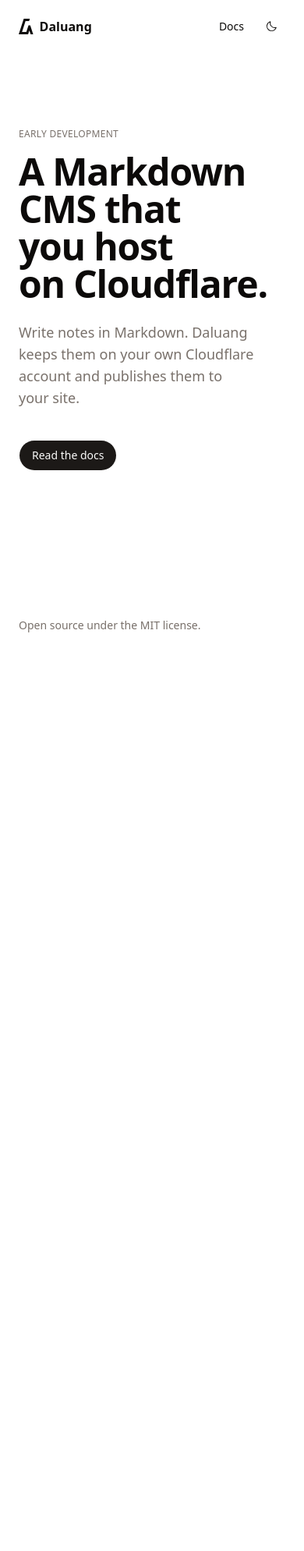
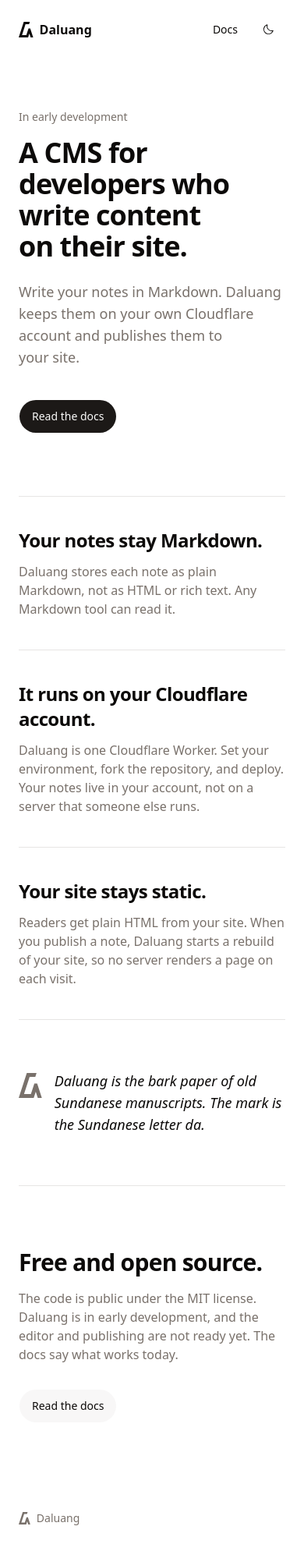
Before and after one commit to rimzzlabs/daluang, an Astro site in the folder apps/web/: page / in a window 390 px wide. Shown: the whole page at 78% size. Before the commit the page ends 844 px from the top, so only its background shows below. Built offline with nearby package versions, Linux system fonts and the light colour scheme; Astro itself is replaced by a stand-in of ours.

Commit message:
feat(web): write the copy of the landing page
The headline is the slogan: a CMS for developers who write content on
their site. Three points state the decisions that are made: notes stay
Markdown, the CMS runs on your Cloudflare account, and the site stays
static. The page says that the editor and publishing are not ready.

ThemeToggle takes a className, so the landing page gives it a 44 px
tap target on a phone.

```diff
--- a/apps/web/src/pages/404.astro
+++ b/apps/web/src/pages/404.astro
@@ -5,9 +5,9 @@
 
 <BaseLayout title="Page not found · Daluang" description="This page does not exist.">
 	<main class="mx-auto flex w-full max-w-3xl flex-1 flex-col items-start justify-center px-6 py-24">
-		<p class="font-mono text-xs tracking-wide text-muted-foreground uppercase">404</p>
+		<p class="font-mono text-sm text-muted-foreground">404</p>
 		<h1 class="mt-4 font-serif text-4xl font-semibold tracking-tight">Page not found.</h1>
-		<a href="/" class={buttonVariants({ variant: "outline", size: "lg", className: "mt-8" })}>
+		<a href="/" class={buttonVariants({ variant: "outline", size: "lg", className: "mt-8 h-11" })}>
 			Go to the home page
 		</a>
 	</main>
--- a/apps/web/src/pages/index.astro
+++ b/apps/web/src/pages/index.astro
@@ -3,11 +3,27 @@
 import { DaluangMark } from "@daluang/ui/components/daluang-mark";
 import { ThemeToggle } from "@daluang/ui/components/theme-toggle";
 import BaseLayout from "@/layouts/base-layout.astro";
+
+// Each point is a decision that is already made. AGENTS.md has the open decisions.
+const points = [
+	{
+		heading: "Your notes stay Markdown.",
+		body: "Daluang stores each note as plain Markdown, not as HTML or rich text. Any Markdown tool can read it.",
+	},
+	{
+		heading: "It runs on your Cloudflare account.",
+		body: "Daluang is one Cloudflare Worker. Set your environment, fork the repository, and deploy. Your notes live in your account, not on a server that someone else runs.",
+	},
+	{
+		heading: "Your site stays static.",
+		body: "Readers get plain HTML from your site. When you publish a note, Daluang starts a rebuild of your site, so no server renders a page on each visit.",
+	},
+] as const;
 ---
 
 <BaseLayout
-	title="Daluang: a Markdown CMS that you host on Cloudflare"
-	description="Daluang is an open-source Markdown CMS. It runs as a Cloudflare Worker on your own account."
+	title="Daluang: a CMS for developers who write content on their site"
+	description="Write notes in Markdown. Daluang keeps them on your own Cloudflare account and publishes them to your site. Open source, MIT licensed."
 >
 	<header class="mx-auto flex w-full max-w-3xl items-center justify-between px-6 py-4">
 		<a href="/" class="flex items-center gap-2 font-semibold">
@@ -15,26 +31,70 @@
 			Daluang
 		</a>
 		<nav class="flex items-center gap-1">
-			<a href="/docs/" class={buttonVariants({ variant: "ghost" })}>Docs</a>
-			<ThemeToggle client:load />
+			<a href="/docs/" class={buttonVariants({ variant: "ghost", className: "h-11 sm:h-9" })}>
+				Docs
+			</a>
+			<ThemeToggle client:load className="size-11 sm:size-9" />
 		</nav>
 	</header>
-	<main class="mx-auto w-full max-w-3xl flex-1 px-6 py-24">
-		<p class="font-mono text-xs tracking-wide text-muted-foreground uppercase">
-			Early development
-		</p>
-		<h1 class="mt-4 font-serif text-5xl font-semibold tracking-tight text-balance">
-			A Markdown CMS that you host on Cloudflare.
-		</h1>
-		<p class="mt-6 max-w-xl text-lg text-pretty text-muted-foreground">
-			Write notes in Markdown. Daluang keeps them on your own Cloudflare account and
-			publishes them to your site.
-		</p>
-		<div class="mt-10 flex gap-3">
-			<a href="/docs/" class={buttonVariants({ size: "lg" })}>Read the docs</a>
-		</div>
+
+	<main class="mx-auto w-full max-w-3xl flex-1 px-6">
+		<section class="pt-16 pb-20 sm:pt-24 sm:pb-28">
+			<p class="text-sm text-muted-foreground">In early development</p>
+			<h1
+				class="mt-4 font-serif text-4xl font-semibold tracking-tight text-balance sm:text-6xl"
+			>
+				A CMS for developers who write content on their site.
+			</h1>
+			<p class="mt-6 max-w-xl text-lg text-pretty text-muted-foreground">
+				Write your notes in Markdown. Daluang keeps them on your own Cloudflare account and
+				publishes them to your site.
+			</p>
+			<a href="/docs/" class={buttonVariants({ size: "lg", className: "mt-10 h-11" })}>
+				Read the docs
+			</a>
+		</section>
+
+		<section aria-label="What Daluang does" class="border-t border-border">
+			{
+				points.map((point) => (
+					<div class="grid gap-3 border-b border-border py-10 md:grid-cols-5 md:gap-8">
+						<h2 class="font-serif text-2xl font-semibold tracking-tight md:col-span-2">
+							{point.heading}
+						</h2>
+						<p class="text-pretty text-muted-foreground md:col-span-3">{point.body}</p>
+					</div>
+				))
+			}
+		</section>
+
+		<section class="flex items-start gap-4 py-16">
+			<DaluangMark className="mt-1 h-8 w-auto shrink-0 text-muted-foreground" />
+			<p class="max-w-xl font-serif text-lg text-pretty italic">
+				Daluang is the bark paper of old Sundanese manuscripts. The mark is the Sundanese
+				letter da.
+			</p>
+		</section>
+
+		<section class="border-t border-border py-20">
+			<h2 class="font-serif text-3xl font-semibold tracking-tight">Free and open source.</h2>
+			<p class="mt-4 max-w-xl text-pretty text-muted-foreground">
+				The code is public under the MIT license. Daluang is in early development, and the
+				editor and publishing are not ready yet. The docs say what works today.
+			</p>
+			<a
+				href="/docs/"
+				class={buttonVariants({ variant: "outline", size: "lg", className: "mt-8 h-11" })}
+			>
+				Read the docs
+			</a>
+		</section>
 	</main>
-	<footer class="mx-auto w-full max-w-3xl px-6 py-8 text-sm text-muted-foreground">
-		Open source under the MIT license.
+
+	<footer
+		class="mx-auto flex w-full max-w-3xl items-center gap-2 px-6 py-8 text-sm text-muted-foreground"
+	>
+		<DaluangMark className="h-4 w-auto" />
+		Daluang
 	</footer>
 </BaseLayout>
--- a/packages/ui/src/components/theme-toggle.tsx
+++ b/packages/ui/src/components/theme-toggle.tsx
@@ -12,7 +12,11 @@
 	return "light";
 }
 
-export function ThemeToggle() {
+export interface ThemeToggleProps {
+	className?: string;
+}
+
+export function ThemeToggle(props: ThemeToggleProps) {
 	const theme = useSyncExternalStore(
 		subscribeTheme,
 		readTheme,
@@ -22,6 +26,7 @@
 
 	return (
 		<Button
+			className={props.className}
 			variant="ghost"
 			size="icon"
 			aria-label={`Use the ${next} theme`}
```
